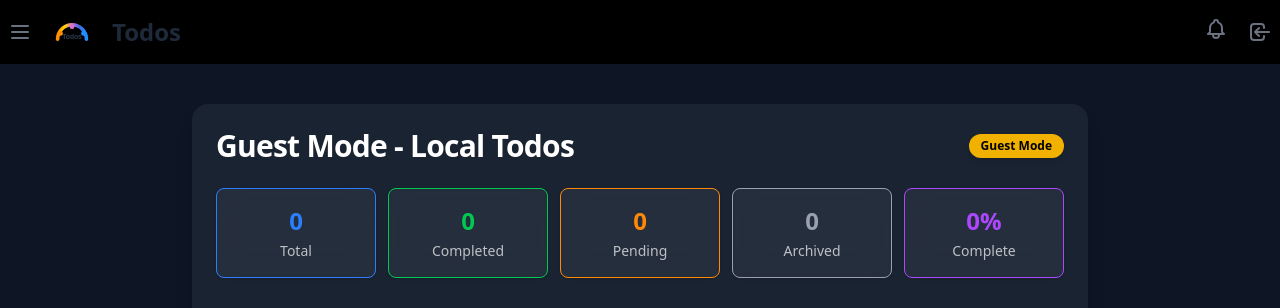
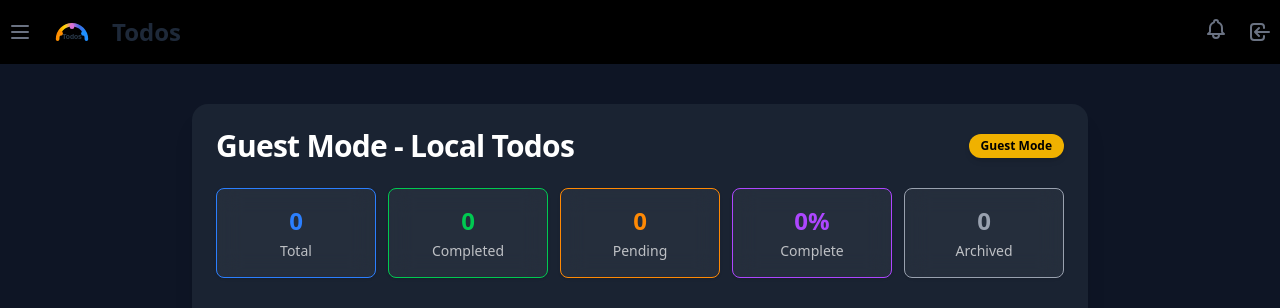
Before and after one commit to panditashushukl/ToDos_MERN, a React (Vite) app in the folder front-end/: page / in a window 1280 px wide. Shown: the top 308 px of the page. Built offline with nearby package versions, Linux system fonts and the light colour scheme; no server answers.

Commit message:
Fix formatting inconsistencies in TodoCard component

```diff
--- a/front-end/src/components/todo/TodoCard.jsx
+++ b/front-end/src/components/todo/TodoCard.jsx
@@ -1,4 +1,4 @@
-import { useState  } from "react";
+import { useState } from "react";
 import { useTodo } from "./../../contexts/TodoContext";
 import { useAuth } from "./../../contexts/AuthContext";
 import { SearchComponent, TodoForm, TodoItem, LoadingCard } from "./../index";
@@ -18,7 +18,7 @@ export default function TodoCard() {
   } = useTodo();
 
   const { isAuthenticated } = useAuth();
-  const [editingTodo, setEditingTodo] = useState(null)
+  const [editingTodo, setEditingTodo] = useState(null);
 
   const filteredTodos = todos.filter((todo) => {
     const isCompleted = todo.isCompleted || todo.completed;
@@ -105,16 +105,16 @@ export default function TodoCard() {
                 text: "text-orange-400",
               },
               {
+                label: "Complete",
+                value: `${stats.completionRate}%`,
+                color: "border-purple-500",
+                text: "text-purple-500",
+              },
+              {
                 label: "Archived",
                 value: stats.archived,
                 color: "border-gray-400",
                 text: "text-gray-400",
-              },
-              {
-                label: "Complete",
-                value: `${stats.completionRate}%`,
-                color: "border-purple-500",
-                text: "text-purple-500",
               },
             ].map(({ label, value, color, text }) => (
               <div
@@ -222,7 +222,7 @@ export default function TodoCard() {
                 <TodoItem
                   key={normalizedTodo._id || normalizedTodo.id}
                   todo={normalizedTodo}
-                  onEdit = {()=> setEditingTodo(normalizedTodo)}
+                  onEdit={() => setEditingTodo(normalizedTodo)}
                   editingTodo={editingTodo}
                 />
               );
```
